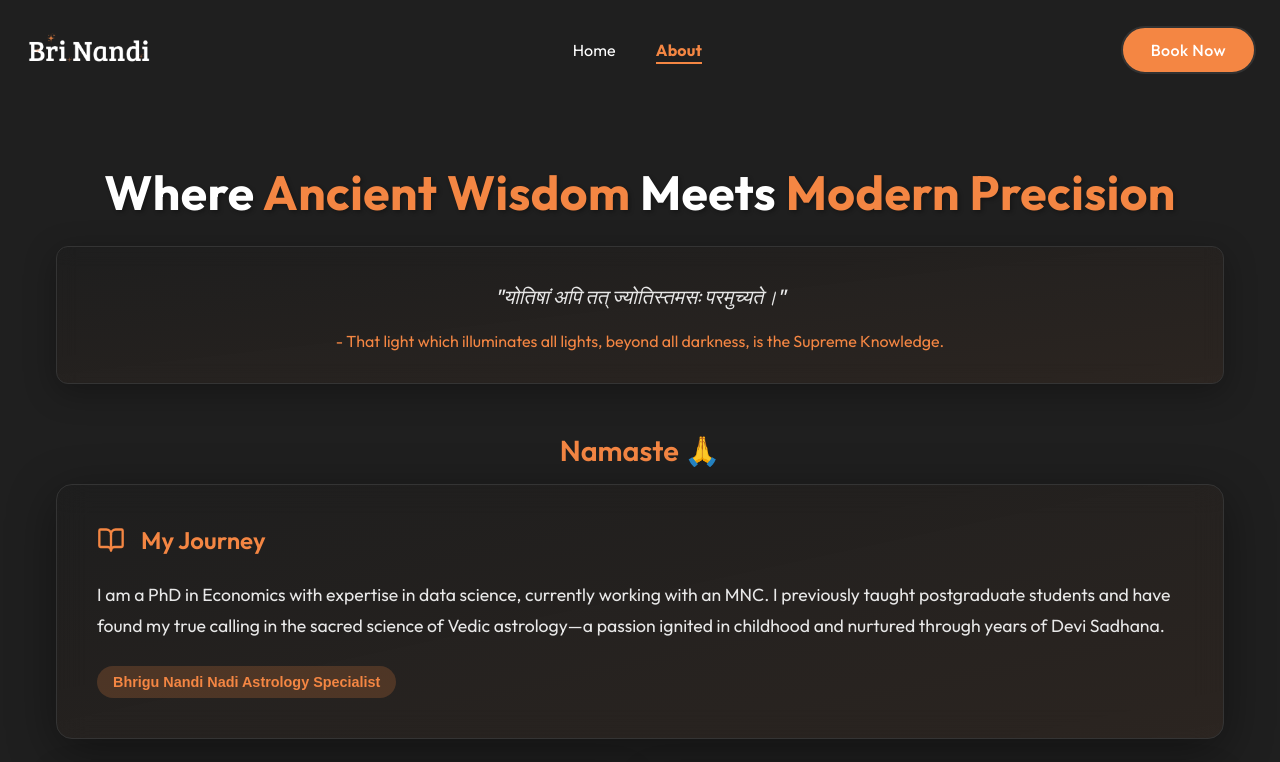
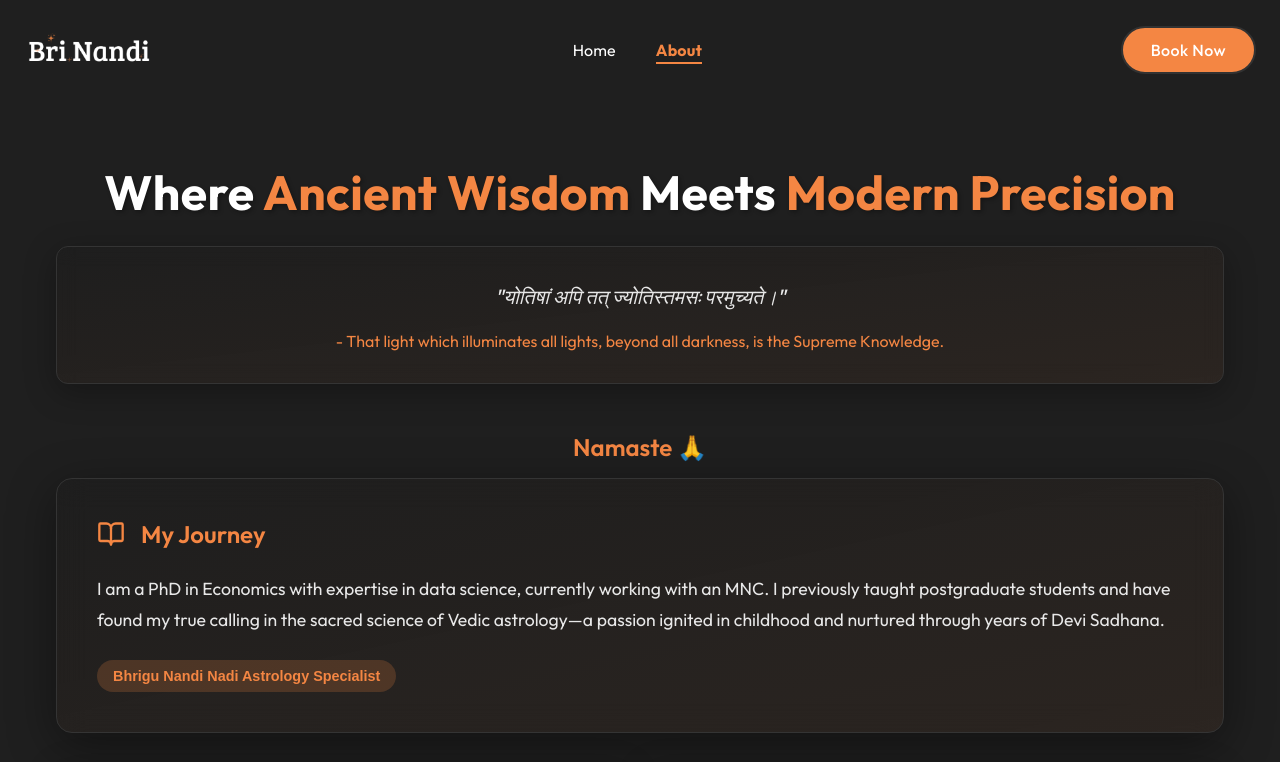
Before and after one commit to MANANTANDON/bri-nandi, a Next.js app: page /about in a window 1280 px wide. Shown: the top 762 px of the page. Built offline with nearby package versions, Linux system fonts and the light colour scheme.

Commit message:
font size...

```diff
--- a/src/pages/about/index.jsx
+++ b/src/pages/about/index.jsx
@@ -107,7 +107,7 @@ const About = () => {
               className="font-600"
               style={{
                 color: "#f48643",
-                fontSize: "1.8rem",
+                fontSize: { xs: "1rem", md: "1.8rem" },
                 marginBottom: "1rem",
                 textAlign: "center",
               }}
```
Also changed, not shown: src/components/Home/CardsContainer.jsx (+8 -7 lines).
